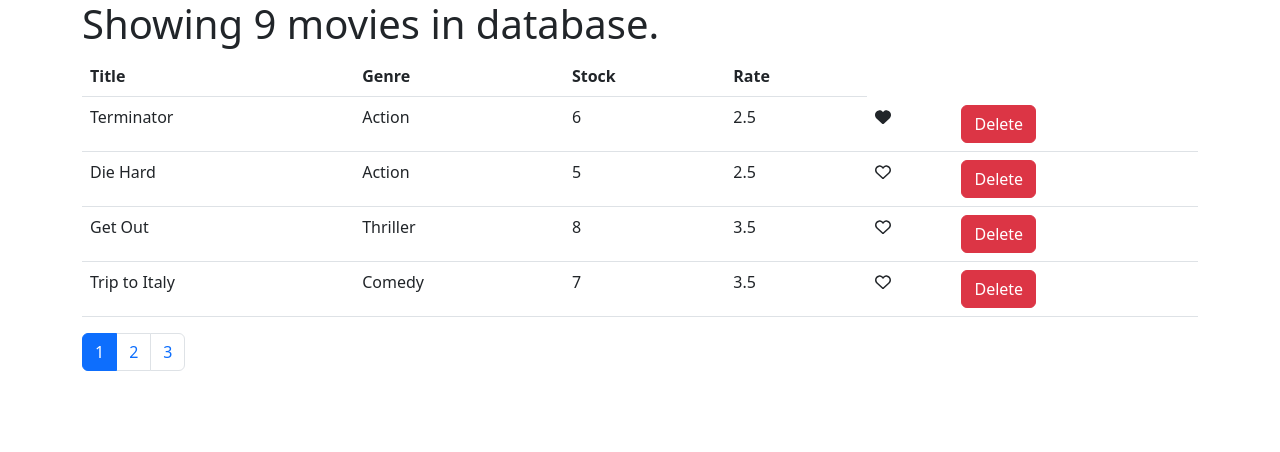
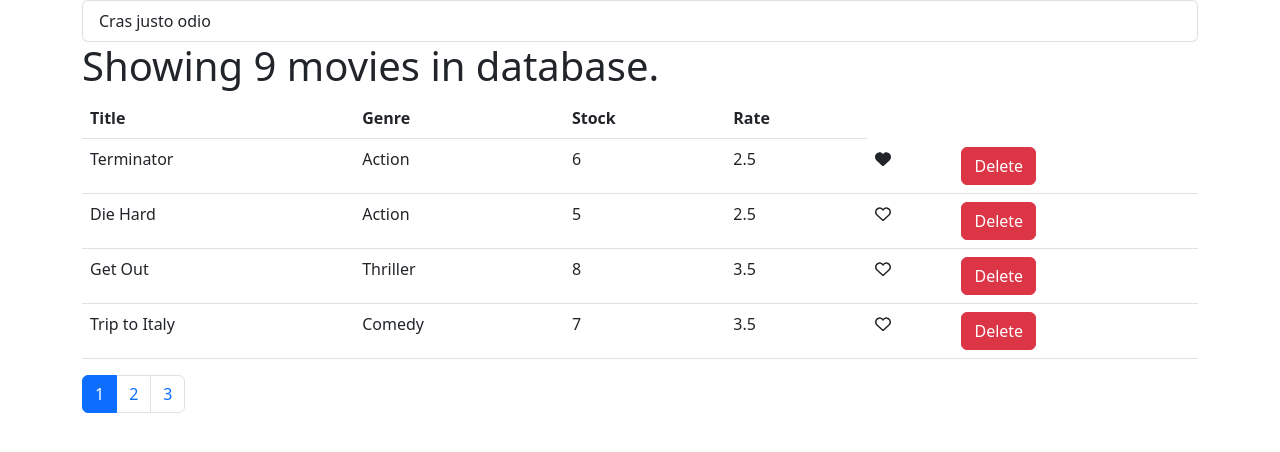
Before and after one commit to KirannVaka/vidly, a React (Create React App) app: page / in a window 1280 px wide. Shown: the top 452 px of the page. Built offline with nearby package versions, Linux system fonts and the light colour scheme.

Commit message:
CWM-ReactCourse-Excersice_ListGroups

```diff
--- /dev/null
+++ b/src/common/listGroups.jsx
@@ -0,0 +1,12 @@
+import React, { Component } from "react";
+import _ from "lodash";
+
+const ListGroups = (props) => {
+  return (
+    <ul className="list-group">
+      <li className="list-group-item">Cras justo odio</li>
+    </ul>
+  );
+};
+
+export default ListGroups;
--- a/src/components/movies.jsx
+++ b/src/components/movies.jsx
@@ -3,8 +3,9 @@ import { getMovies } from "../services/fakeMovieService";
 import { FontAwesomeIcon } from "@fortawesome/react-fontawesome";
 import { faHeart as faSHeart } from "@fortawesome/free-solid-svg-icons";
 import { faHeart as faRHeart } from "@fortawesome/free-regular-svg-icons";
-import Pagination from "../common/Pagination";
+import Pagination from "../common/pagination";
 import { paginate } from "../utils/paginate";
+import ListGroups from "../common/listGroups";
 
 function Movies() {
   const [movies, setMovies] = useState(getMovies());
@@ -37,6 +38,7 @@ function Movies() {
   } else {
     return (
       <React.Fragment>
+        <ListGroups />
         {movies.length > 0 && (
           <h1> Showing {movies.length} movies in database.</h1>
         )}
```
